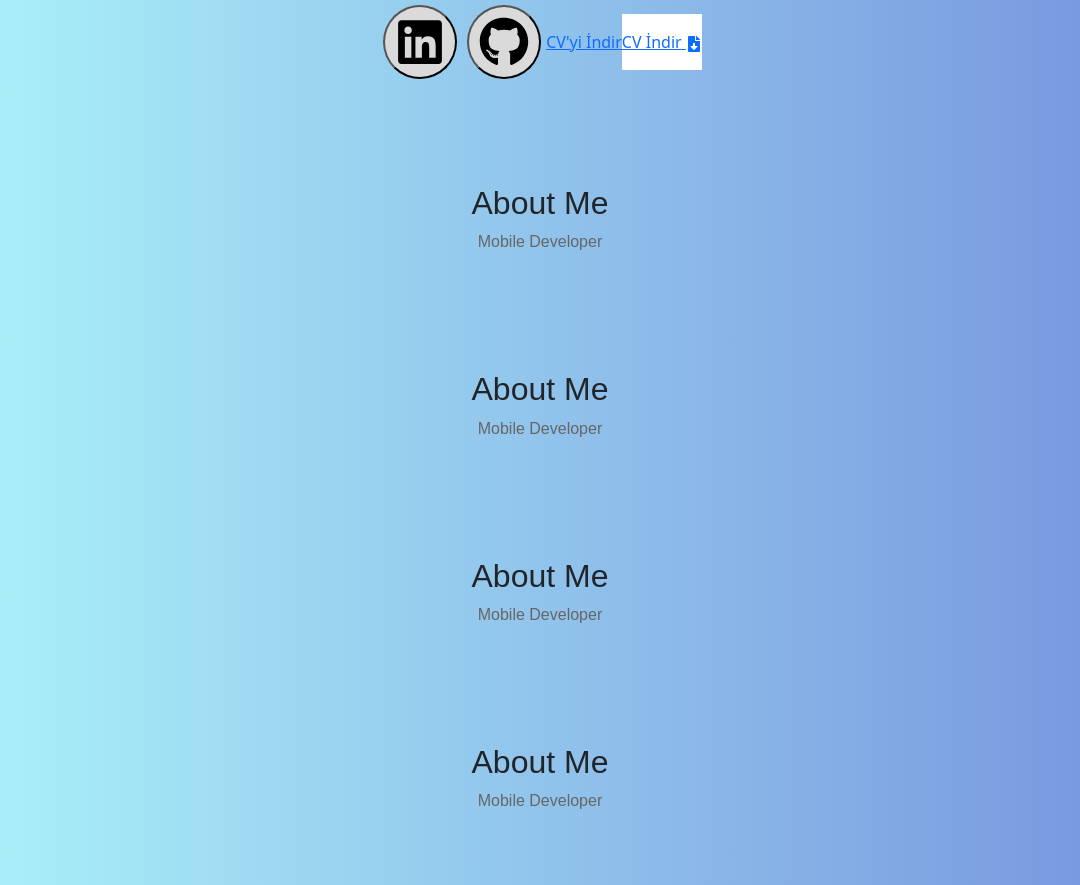
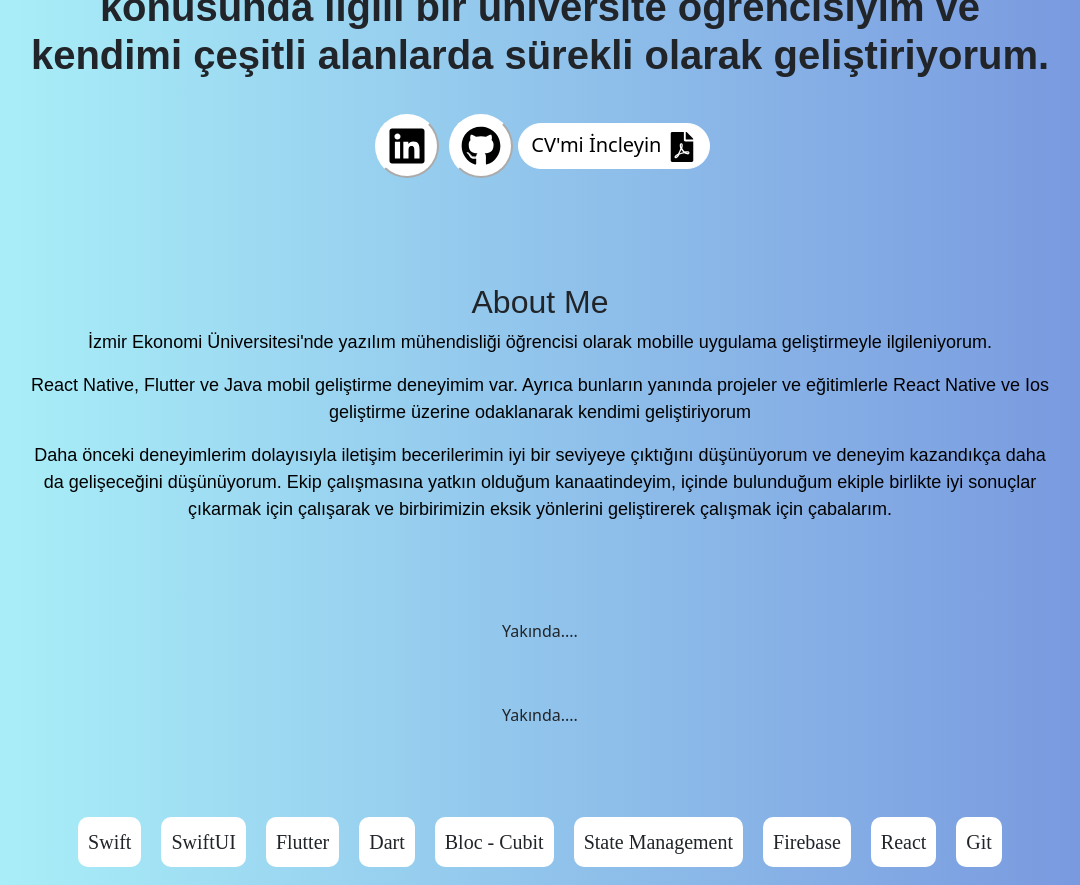
Before and after one commit to aliahmetbme/portfolios, a React (Create React App) app: page / in a window 1280 px wide. Shown: the part 420-1305 px from the top of the page, without its empty margins (100-1180 px from the left). Built offline with nearby package versions, Linux system fonts and the light colour scheme.

Commit message:
update 2

```diff
--- a/src/App.css
+++ b/src/App.css
@@ -52,6 +52,7 @@ p {
 }
 
 body, html {
+  flex: 1;
   margin: 0;
   scroll-behavior: smooth;
   font-family: Arial, sans-serif;
@@ -81,13 +82,15 @@ h1 {
   font-family: 'Arial', sans-serif;
   margin: auto;
   align-self: center;
+  font-weight: bold;
 
 }
 
 p {
-  color: #666;
+  color: black;
   font-family: 'Arial', sans-serif;
   align-self: center;
+  font-size: large;
 }
 
 
@@ -165,19 +168,29 @@ footer {
 }
 
 .box {
+  margin-top: 30px;
   display: flex;
   align-items: center;
   justify-content: center;
 }
 
 .button {
-  background: #DADADA;
+  border-color: white;
+  border-bottom-color: white;
+  background: white;
   padding: 10px;
   margin: 5px;
   text-align: center;
   border-radius: 50%;
 }
 
+.cvbutton {
+  background: white;
+  padding: 10px;
+  border-radius: 30px;
+  font-size: 20px;
+}
+
 .icon {
-  font-size: 50px;
+  font-size: 40px;
 }
--- a/src/App.js
+++ b/src/App.js
@@ -44,19 +44,19 @@ function App() {
       </div>
 
       <div id="education" className="section">
-        <Contact></Contact>
+        <Education></Education>
       </div>
 
       <div id="experience" className="section">
-        <Contact></Contact>
+        <Experience></Experience>
       </div>
 
       <div id="skills" className="section">
-        <Contact></Contact>
+        <Skills></Skills>
       </div>
 
       <div id="projects" className="section">
-        <Contact></Contact>
+        <Projects></Projects>
       </div>
     </div>
   );
--- a/src/components/About.js
+++ b/src/components/About.js
@@ -4,7 +4,10 @@ import '../About.css';
 const About = () => (
   <section>
     <h2>About Me</h2>
-    <p> Mobile Developer</p>
+    <p> İzmir Ekonomi Üniversitesi'nde yazılım mühendisliği öğrencisi olarak mobille uygulama geliştirmeyle ilgileniyorum. </p>
+    <p> React Native, Flutter ve Java mobil geliştirme deneyimim var. Ayrıca bunların yanında projeler ve eğitimlerle React Native ve Ios geliştirme üzerine odaklanarak kendimi geliştiriyorum</p>
+    <p> Daha önceki deneyimlerim dolayısıyla iletişim becerilerimin iyi bir seviyeye çıktığını düşünüyorum ve deneyim kazandıkça daha da gelişeceğini düşünüyorum. Ekip çalışmasına yatkın olduğum kanaatindeyim, içinde bulunduğum ekiple birlikte iyi sonuçlar çıkarmak için çalışarak ve birbirimizin eksik yönlerini geliştirerek çalışmak için çabalarım.</p>
+
   </section>
 );
 
--- a/src/components/Education.js
+++ b/src/components/Education.js
@@ -0,0 +1,7 @@
+import React from 'react'
+
+export default function Education() {
+  return (
+    <div>Yakında....</div>
+  )
+}
--- a/src/components/Experience.js
+++ b/src/components/Experience.js
@@ -0,0 +1,8 @@
+import React from 'react'
+
+export default function Experience() {
+  return (
+    <div>Yakında....</div>
+  )
+}
+;
--- a/src/components/Home.js
+++ b/src/components/Home.js
@@ -3,44 +3,32 @@ import React from 'react';
 import '../styles';
 import profileImage from '../assests/profile.jpg';
 import { Container, Button } from 'react-bootstrap'; // Assuming you are using react-bootstrap
-import {  FaGithub, FaLinkedin , FaFileDownload} from 'react-icons/fa';
+import {  FaGithub, FaLinkedin , FaFileAlt, FaFilePdf} from 'react-icons/fa';
 
-const openWebsite = () => {
-  //window.open('https://www.linkedin.com/in/ali-ahmet-erdogdu/', '_blank');
-   // CV dosyasının yolunu belirtin (örneğin assets klasöründe)
-   const cvPath = '/assests/CV.pdf';
-   // CV dosyasını indirmek için yeni bir pencere açın
-   window.open(cvPath, '_blank');
+const openWebsite = (url) => {
+  url == "linkedin" ? window.open('https://www.linkedin.com/in/ali-ahmet-erdogdu/', '_blank') : window.open("https://github.com/aliahmetbme","_blank");
 
 };
 
 
 const Home = () => (
 
-  <section className='home' style={{ marginTop: 50 }}>
-    <img src={profileImage} alt="Profile" style={{ width: '200px', borderRadius: '50%' }} />
-    <h2>Hello, I am Ali Ahmet Erdoğdu.I am a junior student who is interested in mobile development, and I keep improving myself in various fields.</h2>
+  <section className='home' style={{ marginTop: 50, }}>
+    <img src={profileImage} alt="Profile" style={{ width: '200px', borderRadius: '50%' , marginBottom:20 }} />
+    <h2 style={{fontSize:40, fontFamily:"sans-serif", fontWeight:"bold"}}>Merhaba, ben Ali Ahmet Erdoğdu. Mobil gelişim konusunda ilgili bir üniversite öğrencisiyim ve kendimi çeşitli alanlarda sürekli olarak geliştiriyorum.</h2>
     <div className="box">
-      <button className='button' onClick={openWebsite}>
+      <button className='button' onClick={() => openWebsite("linkedin")}>
         <FaLinkedin className="icon" />
       </button>
-      <button className='button'>
+      <button className='button' onClick={() => openWebsite()}>
         <FaGithub className="icon" />
       </button>
-      <a href="../assests/CV.pdf" download="../assests/CV.pdf">CV'yi İndir</a>
-      <a
-          className="group bg-white px-7 py-3 flex items-center gap-2 rounded-full outline-none focus:scale-110 hover:scale-110 active:scale-105 transition cursor-pointer borderBlack dark:bg-white/10"
-          href="/CV.pdf"
-          download
-        >
-          CV İndir{" "}
-          <FaFileDownload className="opacity-60 group-hover:translate-y-1 transition" />
-        </a>
-
-
+      <Button style={{backgroundColor:"white",borderRadius:30, fontSize:20 ,color:"black", borderColor:"white"}} onClick={()=>{window.open("CV.pdf","_blank")}}>
+        CV'mi İncleyin{" "}
+        <FaFilePdf size={30}></FaFilePdf>
+      </Button>
     </div>
   </section>
 );
 
 export default Home;
-// Apply styles in your components
--- a/src/components/Projects.js
+++ b/src/components/Projects.js
@@ -0,0 +1,7 @@
+import React from 'react'
+
+export default function Projects() {
+  return (
+    <div>Yakında....</div>
+  )
+}
--- a/src/components/Skills.js
+++ b/src/components/Skills.js
@@ -0,0 +1,42 @@
+import React from 'react'
+import { ListGroup, Button } from 'react-bootstrap'; // Assuming you are using react-bootstrap
+
+export default function Skills() {
+    const items = [
+        "Swift",
+        "SwiftUI",
+        "Flutter",
+        "Dart",
+        "Bloc - Cubit",
+        "State Management ",
+        "Firebase",
+        "React",
+        "Git",
+        "GitHub",
+        "Html",
+        "CSS",
+        "Python",
+        "C#",
+        "Java",
+        "Firebase Real Time DB"
+        ,"OOP","MVC","LateX"
+
+
+
+    ]; // Örnek bir dizi
+
+    return (
+        <section className='skills'>
+            <div style={{display:'flex', alignSelf:"center", justifyContent:"center", flexWrap:"wrap"}}>
+                {items.map((item, index) => (
+                    <div key={index} style={{
+                        fontSize: 20, fontFamily: "serif", padding: 10, backgroundColor: "white", margin: 10, justifyItems: "center", display: 'flex', flexWrap: "wrap", borderRadius: 10, textAlign: "center", justifyContent: "center"
+                    }}>
+                        {item}
+                    </div>
+
+                ))}
+            </div>
+        </section>
+    );
+}
```
Also changed, not shown: 1 other file (tests, documents, lock files or other folders).
